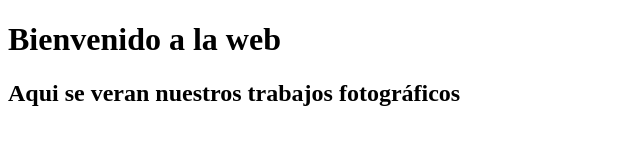
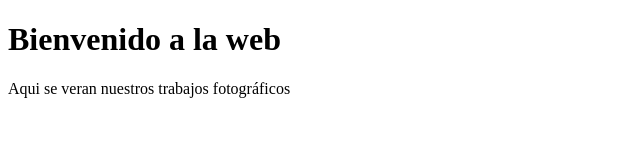
Before and after one commit to edusito87/pagina-web, a plain HTML site: page Index.html in a window 1280 px wide. Shown: the whole page, without its empty margins (0-640 px from the left). Drawn offline with Linux system fonts and the light colour scheme.

Commit message:
modificando h2
Ahora es un parrafo

```diff
--- a/Index.html
+++ b/Index.html
@@ -6,6 +6,6 @@
 	</head>
 	<body>
 		<h1>Bienvenido a la web</h1>
-		<h2>Aqui se veran nuestros trabajos fotográficos</h2>
+		<p>Aqui se veran nuestros trabajos fotográficos</p>
 	</body>
 </html>
```
